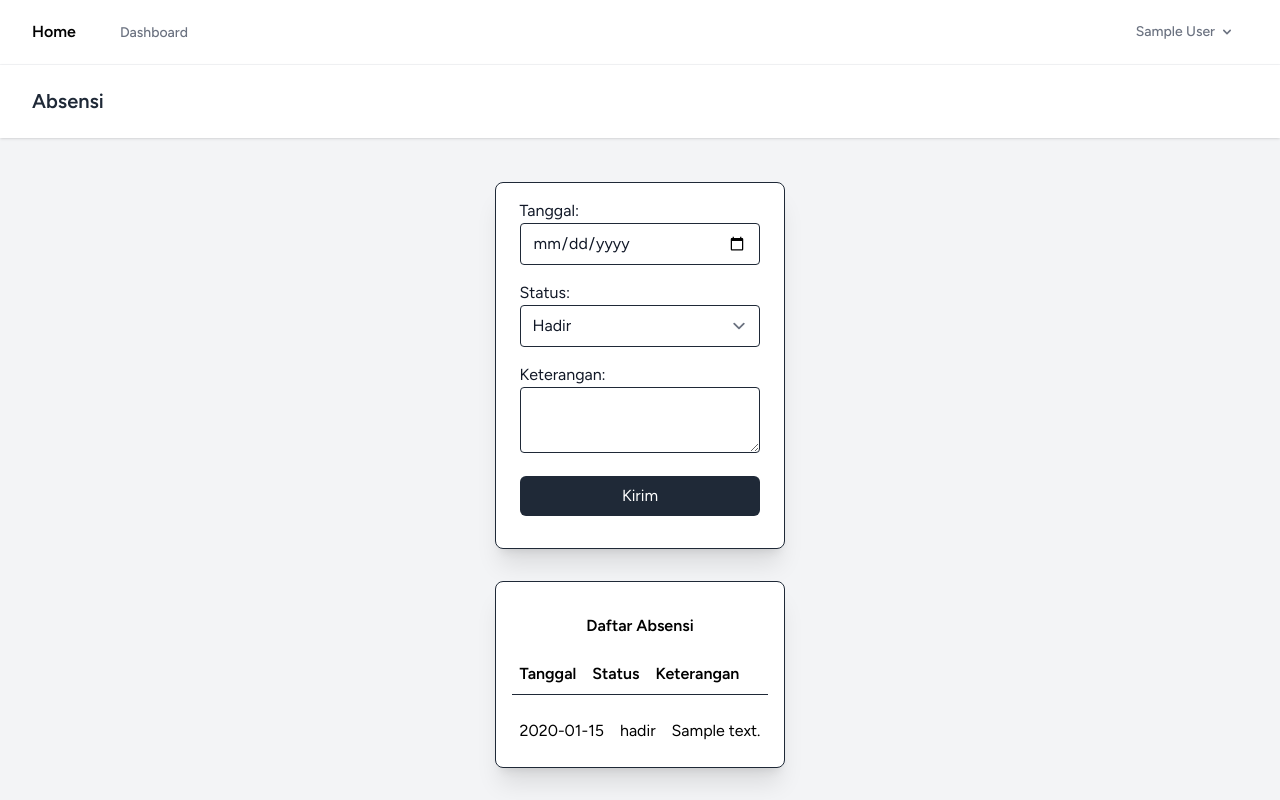
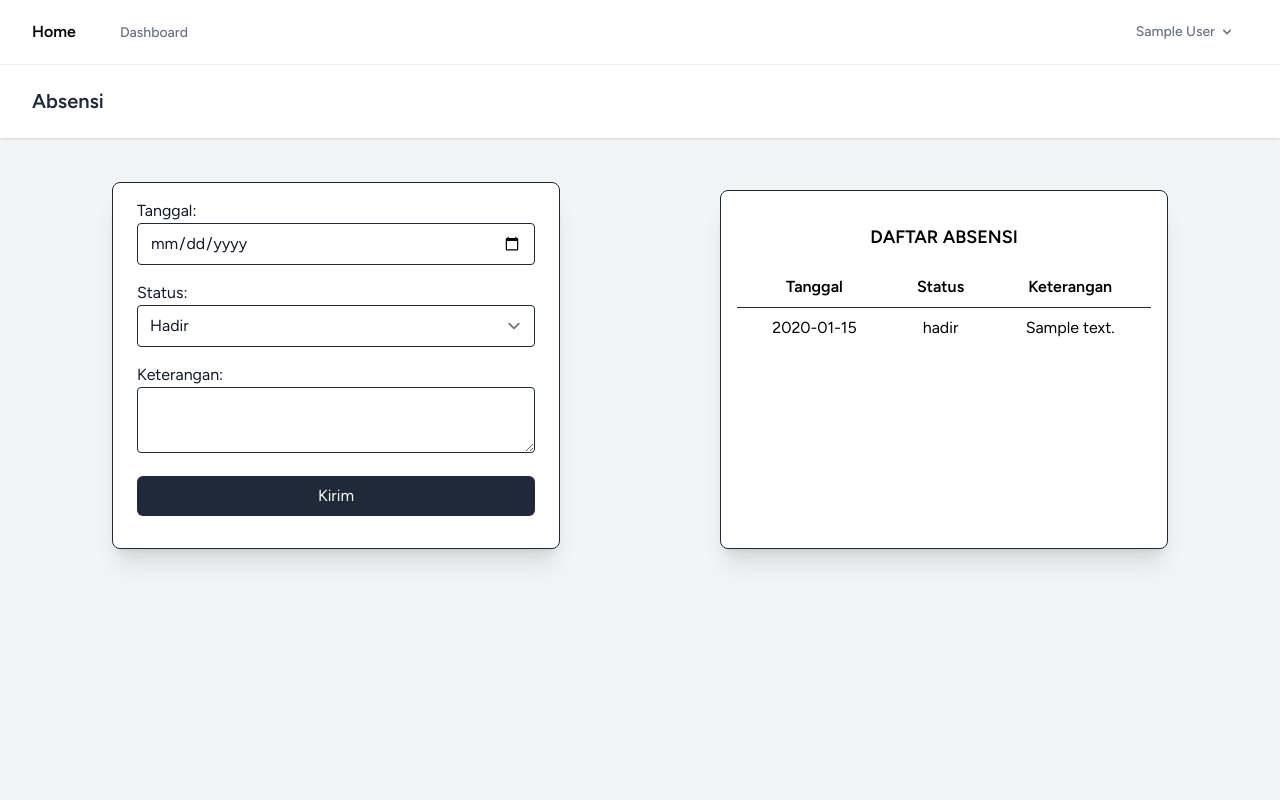
Before and after one commit to rizkisahat996/absensi-app, a Laravel app: page /absensi in a window 1280 px wide. Run offline with Laravel 10, Linux system fonts and the light colour scheme; a user stored in the database is signed in; tables that the repository leaves empty hold one stand-in row (values such as "Sample post"); style sheets or scripts are compiled from the project's sources.

Commit message:
update tampilan dikit

```diff
--- a/resources/views/absensi/index.blade.php
+++ b/resources/views/absensi/index.blade.php
@@ -6,7 +6,8 @@
   </x-slot>
 
   <div class="container mx-auto p-8 sm:pt-5 pt-10 w-full">
-    <div class="grid place-content-center">
+    <div class="grid lg:grid-cols-2 justify-center">
+      <div class="md:col-span-1 md:flex justify-center">
         <div class="w-full sm:max-w-md mt-6 px-6 py-4 bg-white border-gray-800 text-gray-900 shadow-xl overflow-hidden sm:rounded-lg rounded-md border">
         <form action="{{ route('absensi.store_user') }}" method="post">
           @csrf
@@ -32,10 +33,12 @@
           </div>
           </form>
         </div>
+      </div>
 
-      <div class="grid place-content-center py-4 px-4 w-full bg-white border border-gray-800 rounded-lg mt-8 shadow-xl">
-        <div class="text-center font-semibold py-4">Daftar Absensi</div>
-        <table class="table-striped grid place-content-center gap-4">
+      <div class="md:col-span-1 md:flex justify-center">
+        <div class="py-4 px-4 bg-white border border-gray-800 rounded-lg mt-8 shadow-xl w-full sm:max-w-md">
+        <div class="text-center font-semibold py-4 uppercase text-lg">Daftar Absensi</div>
+        <table class="table-striped gap-4 w-full">
           <thead class="border-b border-gray-800">
             <tr class="">
               <th class="p-2">Tanggal</th>
@@ -46,14 +49,16 @@
             <tbody>
                 @foreach($absensi as $absen)
                 <tr>
-                    <td class="p-2">{{ $absen->tanggal }}</td>
-                    <td class="p-2">{{ $absen->status }}</td>
-                    <td class="p-2">{{ $absen->keterangan }}</td>
+                    <td class="p-2 text-center">{{ $absen->tanggal }}</td>
+                    <td class="p-2 text-center">{{ $absen->status }}</td>
+                    <td class="p-2 text-center">{{ $absen->keterangan }}</td>
                 </tr>
                 @endforeach
             </tbody>
         </table>
       </div>
       </div>
+
+    </div>
   </div>
 </x-app-layout>
```
Lines whose indentation alone changed are shown as unchanged.
